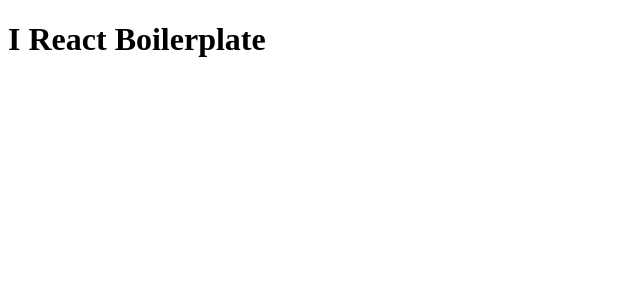
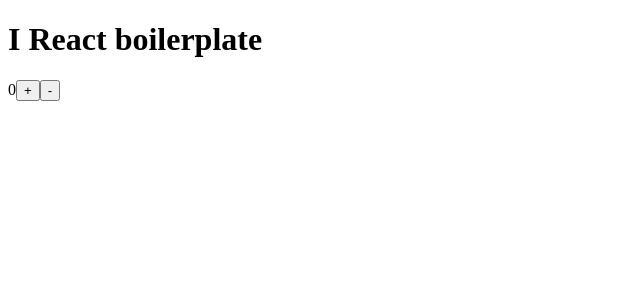
Before and after one commit to cyberspacedk/Javascprip-app-deployment-from-scratch, a React app: page / in a window 1280 px wide. Shown: the top 300 px of the page, without its empty margins (0-640 px from the left). Built offline with nearby package versions, Linux system fonts and the light colour scheme.

Commit message:
devserver babel-proposal

```diff
--- a/src/App.jsx
+++ b/src/App.jsx
@@ -1,8 +1,19 @@
 import React from 'react'
 
 class App extends React.Component {
+    state ={
+        counter: 0
+    }
     render (){
-        return (<h1>I React Boilerplate</h1>)
+        return (
+            <>
+                <h1>I React boilerplate</h1>
+								<span>{this.state.counter}</span>
+								<button onClick={()=> this.setState(prevState => ({counter: prevState.counter +1}))}>+</button>
+								<button onClick={()=> this.setState(prevState => ({counter: prevState.counter -1}))}>-</button>
+
+            </>
+        )
     }
 }
 
--- a/webpack.config.js
+++ b/webpack.config.base.js
@@ -16,7 +16,8 @@ module.exports = {
 				loader: 'babel-loader',
 				exclude: /node_modules/,
 				options: {
-					presets: ['@babel/preset-env', '@babel/preset-react']
+					presets: ['@babel/preset-env', '@babel/preset-react'],
+					plugins: ['@babel/plugin-proposal-class-properties']
 				}
 			}
 		]
--- /dev/null
+++ b/webpack.config.dev.js
@@ -0,0 +1,10 @@
+const merge = require('webpack-merge');
+const baseConfig = require('./webpack.config.base');
+
+module.exports = merge(baseConfig, {
+    mode: 'development',
+    devServer: {
+        port: 9000
+    },
+    devtool: 'source-map'
+})
--- /dev/null
+++ b/webpack.config.prod.js
@@ -0,0 +1,6 @@
+const merge = require('webpack-merge');
+const baseConfig = require('./webpack.config.base');
+
+module.exports = merge(baseConfig, {
+    mode: 'production'
+})
```
Also changed, not shown: package.json (+6 -3 lines), 2 other files (tests, documents, lock files or other folders).
